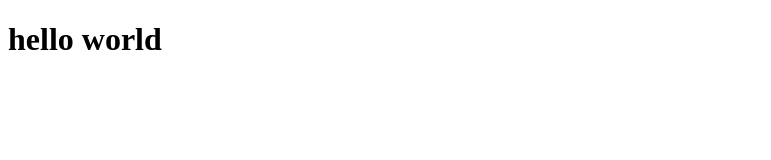
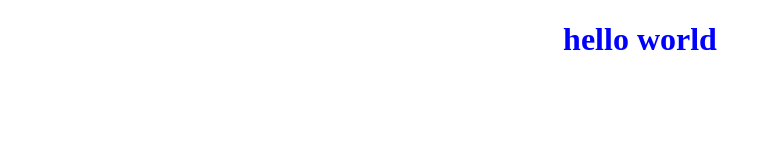
Before and after one commit to levanidanelashvili/lessonGit, a plain HTML site: page index.html in a window 1280 px wide. Shown: the whole page, without its empty margins (0-771 px from the left). Drawn offline with Linux system fonts and the light colour scheme.

Commit message:
add styles for h1 element in index.html

```diff
--- a/index.html
+++ b/index.html
@@ -7,7 +7,10 @@
     <title>Donut Shop</title>
 </head>
 <style>
-/* Write styles here :) */
+h1 {
+    color: blue;
+    text-align: center;
+}
 
 </style>
 <body>
```
